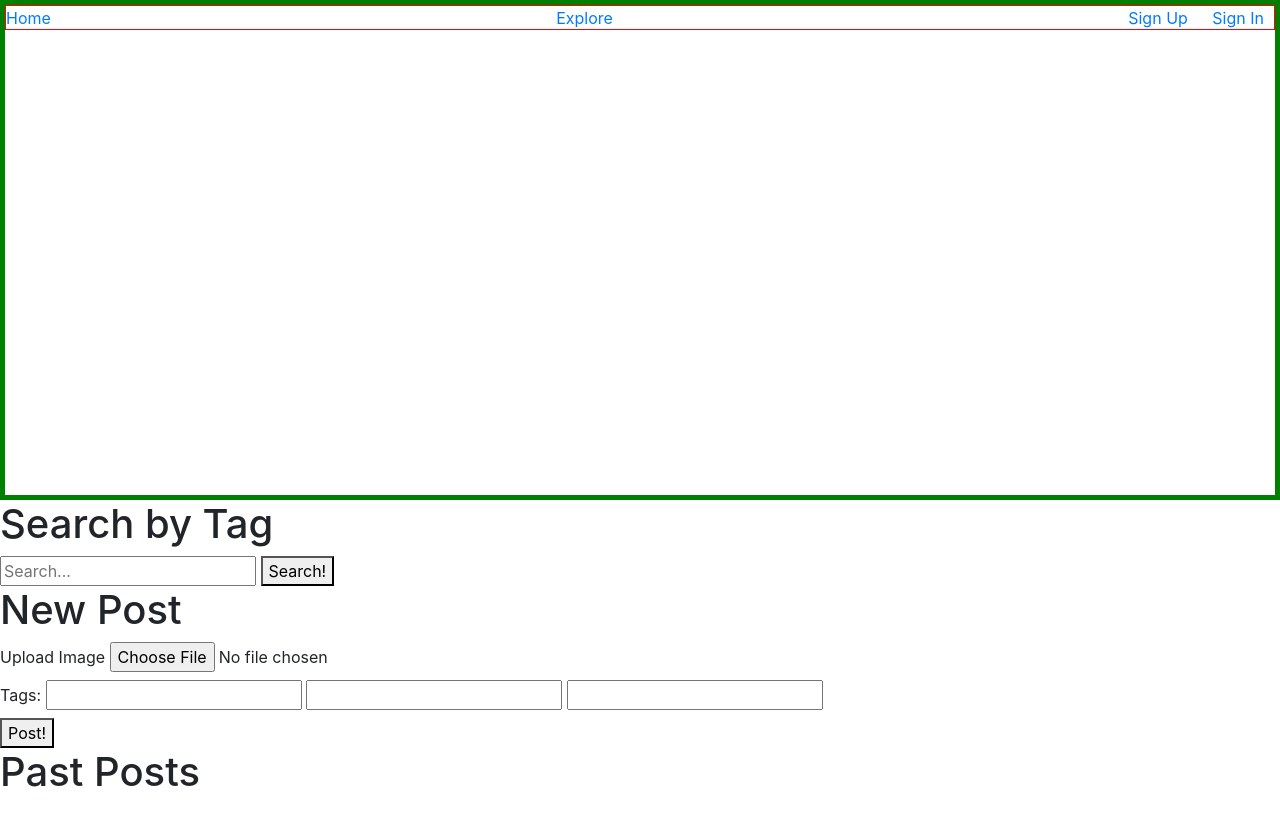
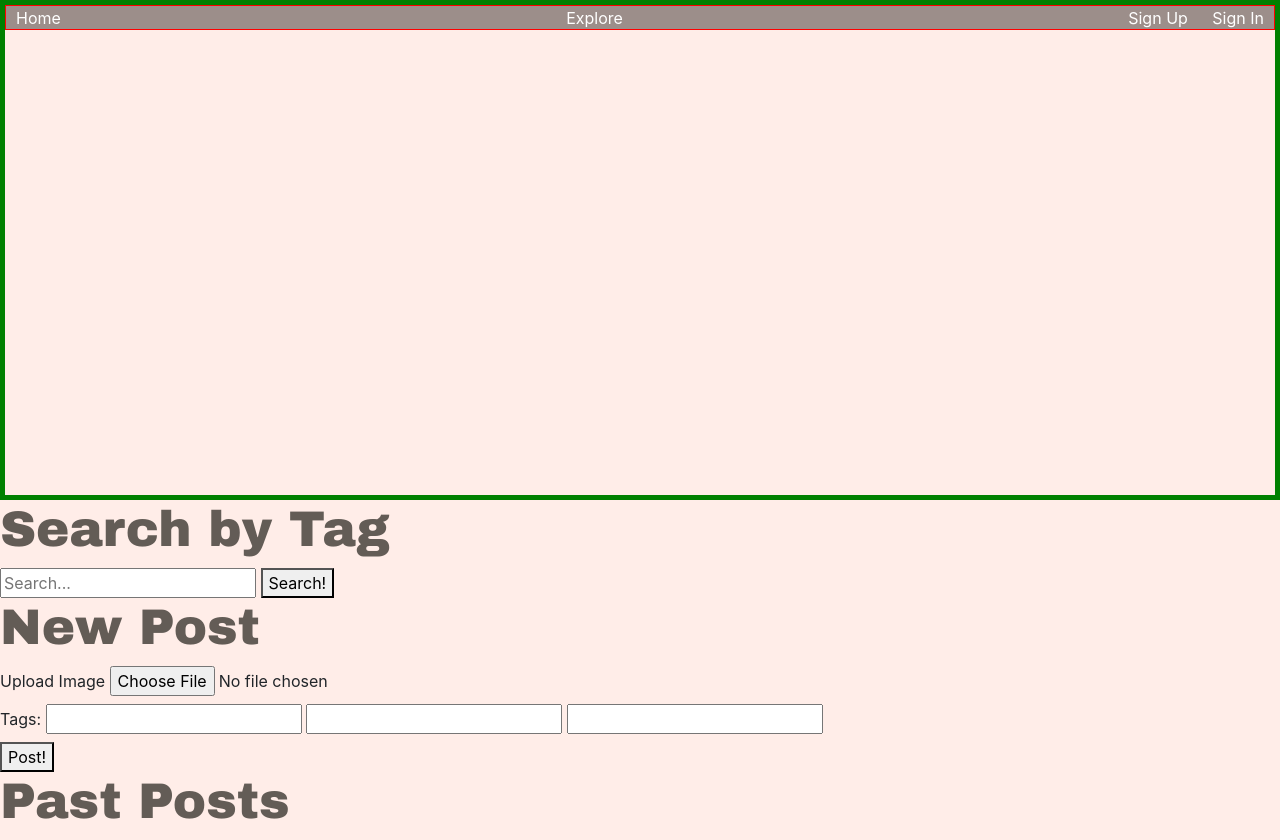
Before and after one commit to Christine516/shopFinder, a Python web app: template templates/home.html in a window 1280 px wide. Before the commit the page ends 787 px from the top, so only its background shows below. Run offline with Jinja, Linux system fonts and the light colour scheme; the template is opened without the code that fills it, so the values that code supplies are empty; some libraries are stand-ins or nearby versions.

Commit message:
starting to style home page

```diff
--- a/static/css/home.css
+++ b/static/css/home.css
@@ -1,3 +1,19 @@
+body {
+  background-color: #FFEDE8;
+}
+
+h1 {
+  font-size: 50px;
+  color: #635C56;
+  font-family: arial black;
+}
+
+p {
+  font-size: 25px;
+  color: #635C56;
+  font-family: arial;
+}
+
 #outerWrap{
   display:flex;
   position: relative;
@@ -16,21 +32,20 @@
   flex-direction: row;
   justify-content: space-between;
   display: flex;
+  background-color: #9C8E8A;
 }
 
 #space{
   flex-grow: 1;
 }
 
-#homeTab: hover{
-  color: #708090;
-}
 
 .navBar_options: hover{
   color: #708090;
 }
 
 .navBar_options{
+  color: white;
   padding-left: 10px;
   padding-right: 10px;
 }
--- a/templates/home.html
+++ b/templates/home.html
@@ -13,8 +13,8 @@
   <body>
     <section id = "outerWrap">
         <div id = "navBar">
-          <a id = "homeTab" href = "/">Home</a>
-          <a href = "/allUserPosts">Explore</a>
+          <a class = "navBar_options" href = "/">Home</a>
+          <a class = "navBar_options" href = "/allUserPosts">Explore</a>
           <div>
             <a class = "navBar_options" href = "/sign_up">Sign Up</a>
             <a class = "navBar_options" href = "/Login">Sign In</a>
@@ -49,7 +49,7 @@
         {% endfor %}
       {% endfor %}
     {% else %}
-      <h1> No Posts made yet </h1>
+      <p> No Posts made yet </p>
     {% endif %}
     </body>
 </html>
```
